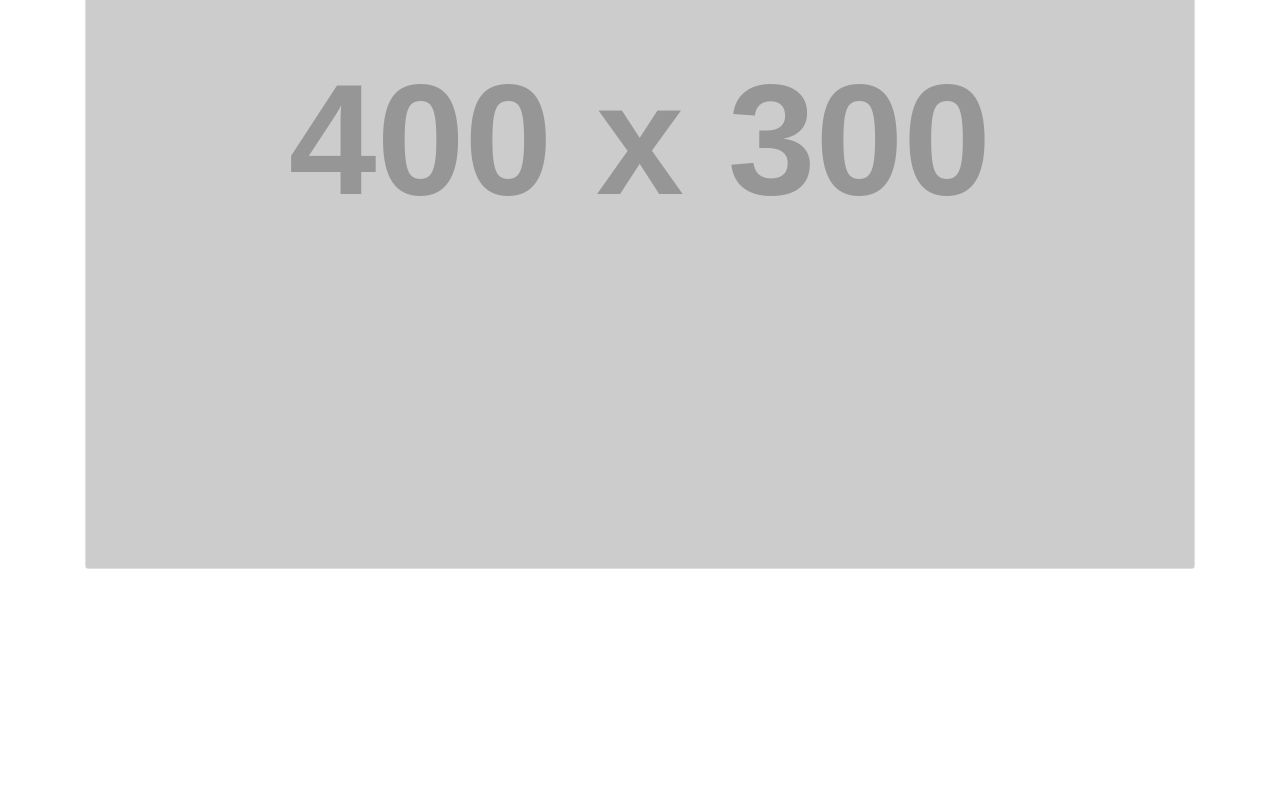
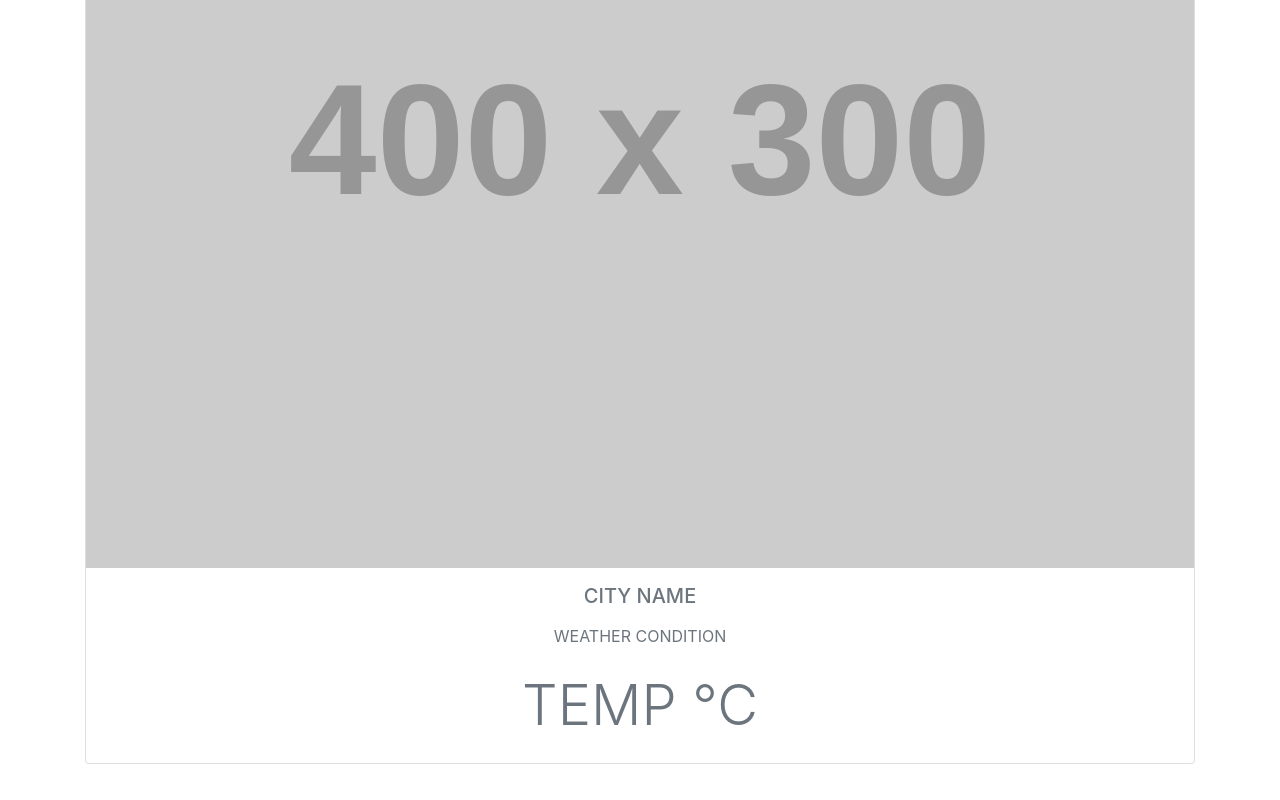
Before and after one commit to benterem/Weather-App, a plain HTML site: page index.html in a window 1280 px wide. Shown: the part 490-1290 px from the top of the page. Before the commit the page ends 1107 px from the top, so only its background shows below. Drawn offline with nearby package versions, Linux system fonts and the light colour scheme; placeholder pictures from the web are drawn by us.

Commit message:
--allow-empty

```diff
--- a/index.html
+++ b/index.html
@@ -22,6 +22,17 @@
         </form>
         <div class="card shaddow-lg rounded">
             <img src="https://via.placeholder.com/400x300" class="time card-img-top">
+            <div class="icon bg-light mx-auto text-center">
+                <!-- Icon -->
+            </div>
+            <div class="text-muted text-uppercase text-center details">
+                <h5 class="my-3">City name</h5>
+                <div class="my-3">Weather condition</div>
+                <div class="display-4 my-4">
+                    <span>temp</span>
+                    <span>&deg;C</span>
+                </div>
+            </div>
         </div>
     </div>
 
```
